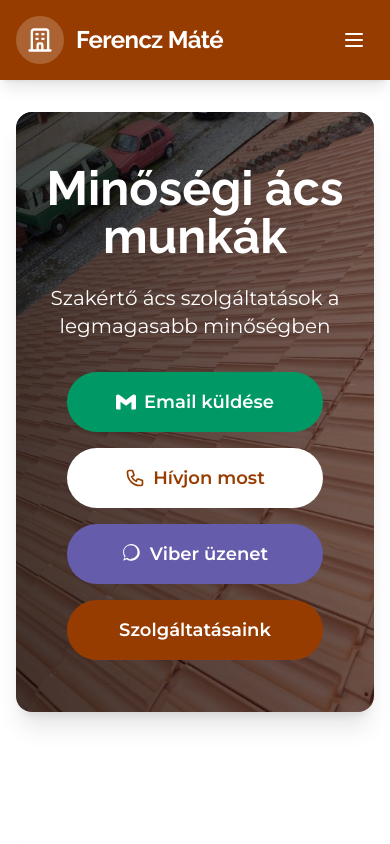
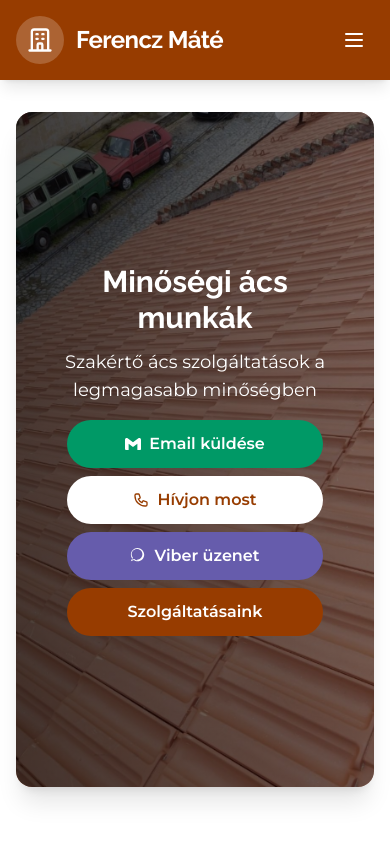
Before and after one commit to DNLincrdbl/roofcompany, a Next.js app: page / in a window 390 px wide. Shown: the top 844 px of the page. Built offline with nearby package versions, Linux system fonts and the light colour scheme.

Commit message:
Mobile version update

```diff
--- a/src/app/layout.tsx
+++ b/src/app/layout.tsx
@@ -23,8 +23,11 @@ export default function RootLayout({
   children: React.ReactNode;
 }) {
   return (
-    <html lang="hu" className={`${montserrat.variable} ${raleway.variable}`}>
-      <body className={`${montserrat.className} antialiased`}>
+    <html lang="hu">
+      <head>
+        <meta name="viewport" content="width=device-width, initial-scale=1.0, maximum-scale=1.0, user-scalable=no" />
+      </head>
+      <body className={`${montserrat.variable} ${raleway.variable}`}>
         {children}
       </body>
     </html>
--- a/src/app/page.tsx
+++ b/src/app/page.tsx
@@ -13,7 +13,7 @@ export default function Home() {
         initial={{ opacity: 0, y: 20 }}
         animate={{ opacity: 1, y: 0 }}
         transition={{ duration: 0.8 }}
-        className="relative h-[600px] rounded-2xl overflow-hidden shadow-xl"
+        className="relative h-[80vh] rounded-2xl overflow-hidden shadow-xl"
       >
         <Image
           src="/pictures/IMG_0927.JPG"
@@ -27,14 +27,14 @@ export default function Home() {
           initial={{ opacity: 0 }}
           animate={{ opacity: 1 }}
           transition={{ duration: 1, delay: 0.2 }}
-          className="relative z-20 h-full flex items-center justify-center text-center text-white"
+          className="relative z-20 h-full flex items-center justify-center text-center text-white px-4 py-8"
         >
           <div className="max-w-3xl px-4">
             <motion.h1
               initial={{ opacity: 0, y: 20 }}
               animate={{ opacity: 1, y: 0 }}
               transition={{ duration: 0.8, delay: 0.4 }}
-              className="text-5xl md:text-7xl font-bold mb-6 text-white font-raleway"
+              className="text-3xl sm:text-4xl md:text-5xl lg:text-7xl font-bold mb-3 sm:mb-6 text-white font-raleway"
             >
               Minőségi ács munkák
             </motion.h1>
@@ -42,7 +42,7 @@ export default function Home() {
               initial={{ opacity: 0, y: 20 }}
               animate={{ opacity: 1, y: 0 }}
               transition={{ duration: 0.8, delay: 0.6 }}
-              className="text-xl md:text-2xl mb-8 text-white font-montserrat"
+              className="text-lg sm:text-xl md:text-2xl mb-4 sm:mb-8 text-white font-montserrat"
             >
               Szakértő ács szolgáltatások a legmagasabb minőségben
             </motion.p>
@@ -50,16 +50,16 @@ export default function Home() {
               initial={{ opacity: 0, y: 20 }}
               animate={{ opacity: 1, y: 0 }}
               transition={{ duration: 0.8, delay: 0.8 }}
-              className="flex flex-col gap-4 items-center"
+              className="flex flex-col gap-2 sm:gap-4 items-center"
             >
-              <div className="flex flex-col sm:flex-row gap-4 justify-center items-center">
+              <div className="flex flex-col sm:flex-row gap-2 sm:gap-4 justify-center items-center">
                 <motion.a
                   whileHover={{ scale: 1.05 }}
                   whileTap={{ scale: 0.95 }}
                   href="mailto:ferenczmate.business@gmail.com"
-                  className="w-64 bg-emerald-600 hover:bg-emerald-700 text-white px-8 py-4 rounded-full text-lg font-semibold transition-colors inline-flex items-center justify-center font-montserrat"
+                  className="w-64 bg-emerald-600 hover:bg-emerald-700 text-white px-6 sm:px-8 py-3 sm:py-4 rounded-full text-base sm:text-lg font-semibold transition-colors inline-flex items-center justify-center font-montserrat"
                 >
-                  <svg className="w-5 h-5 mr-2" viewBox="0 0 24 24" fill="currentColor">
+                  <svg className="w-4 h-4 sm:w-5 sm:h-5 mr-2" viewBox="0 0 24 24" fill="currentColor">
                     <path d="M24 5.457v13.909c0 .904-.732 1.636-1.636 1.636h-3.819V11.73L12 16.64l-6.545-4.91v9.273H1.636A1.636 1.636 0 0 1 0 19.366V5.457c0-2.023 2.309-3.178 3.927-1.964L5.455 4.64 12 9.548l6.545-4.91 1.528-1.145C21.69 2.28 24 3.434 24 5.457z"/>
                   </svg>
                   Email küldése
@@ -68,9 +68,9 @@ export default function Home() {
                   whileHover={{ scale: 1.05 }}
                   whileTap={{ scale: 0.95 }}
                   href="tel:+36306547947"
-                  className="w-64 bg-white text-amber-800 hover:bg-amber-50 px-8 py-4 rounded-full text-lg font-semibold transition-colors inline-flex items-center justify-center font-montserrat"
+                  className="w-64 bg-white text-amber-800 hover:bg-amber-50 px-6 sm:px-8 py-3 sm:py-4 rounded-full text-base sm:text-lg font-semibold transition-colors inline-flex items-center justify-center font-montserrat"
                 >
-                  <svg className="w-5 h-5 mr-2" fill="none" viewBox="0 0 24 24" stroke="currentColor">
+                  <svg className="w-4 h-4 sm:w-5 sm:h-5 mr-2" fill="none" viewBox="0 0 24 24" stroke="currentColor">
                     <path strokeLinecap="round" strokeLinejoin="round" strokeWidth={2} d="M3 5a2 2 0 012-2h3.28a1 1 0 01.948.684l1.498 4.493a1 1 0 01-.502 1.21l-2.257 1.13a11.042 11.042 0 005.516 5.516l1.13-2.257a1 1 0 011.21-.502l4.493 1.498a1 1 0 01.684.949V19a2 2 0 01-2 2h-1C9.716 21 3 14.284 3 6V5z" />
                   </svg>
                   Hívjon most
@@ -79,9 +79,9 @@ export default function Home() {
                   whileHover={{ scale: 1.05 }}
                   whileTap={{ scale: 0.95 }}
                   href="viber://chat?number=+36306547947"
-                  className="w-64 bg-[#665CAC] text-white hover:bg-[#7d71c5] px-8 py-4 rounded-full text-lg font-semibold transition-colors inline-flex items-center justify-center font-montserrat"
+                  className="w-64 bg-[#665CAC] text-white hover:bg-[#7d71c5] px-6 sm:px-8 py-3 sm:py-4 rounded-full text-base sm:text-lg font-semibold transition-colors inline-flex items-center justify-center font-montserrat"
                 >
-                  <svg className="w-5 h-5 mr-2" viewBox="0 0 24 24" fill="currentColor">
+                  <svg className="w-4 h-4 sm:w-5 sm:h-5 mr-2" viewBox="0 0 24 24" fill="currentColor">
                     <path d="M11.2 0C5.85 0 1.3 4.55 1.3 9.9c0 2.15.7 4.15 1.85 5.75L1.3 20l4.35-1.85c1.6 1.15 3.6 1.85 5.75 1.85 5.35 0 9.9-4.55 9.9-9.9S16.55 0 11.2 0zm0 18.2c-1.85 0-3.6-.7-4.75-1.85l-3.5 1.4 1.4-3.5c-1.15-1.15-1.85-2.9-1.85-4.75 0-4.55 3.5-8.05 8.05-8.05s8.05 3.5 8.05 8.05-3.5 8.05-8.05 8.05z"/>
                   </svg>
                   Viber üzenet
@@ -93,7 +93,7 @@ export default function Home() {
               >
                 <Link
                   href="/szolgaltatasok"
-                  className="w-64 bg-amber-800 hover:bg-amber-700 text-white px-8 py-4 rounded-full text-lg font-semibold transition-colors inline-flex items-center justify-center font-montserrat"
+                  className="w-64 bg-amber-800 hover:bg-amber-700 text-white px-6 sm:px-8 py-3 sm:py-4 rounded-full text-base sm:text-lg font-semibold transition-colors inline-flex items-center justify-center font-montserrat"
                 >
                   Szolgáltatásaink
                 </Link>
```
